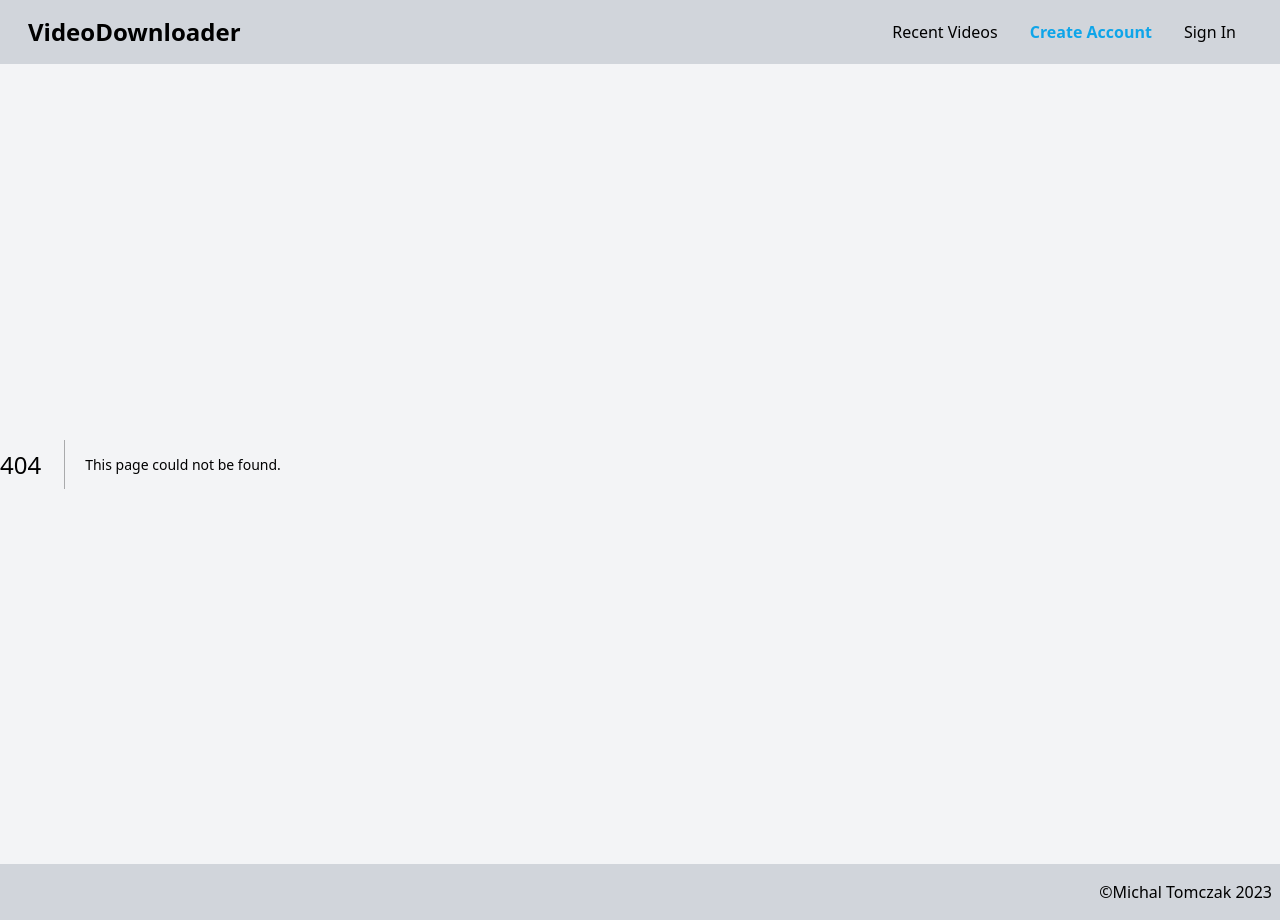
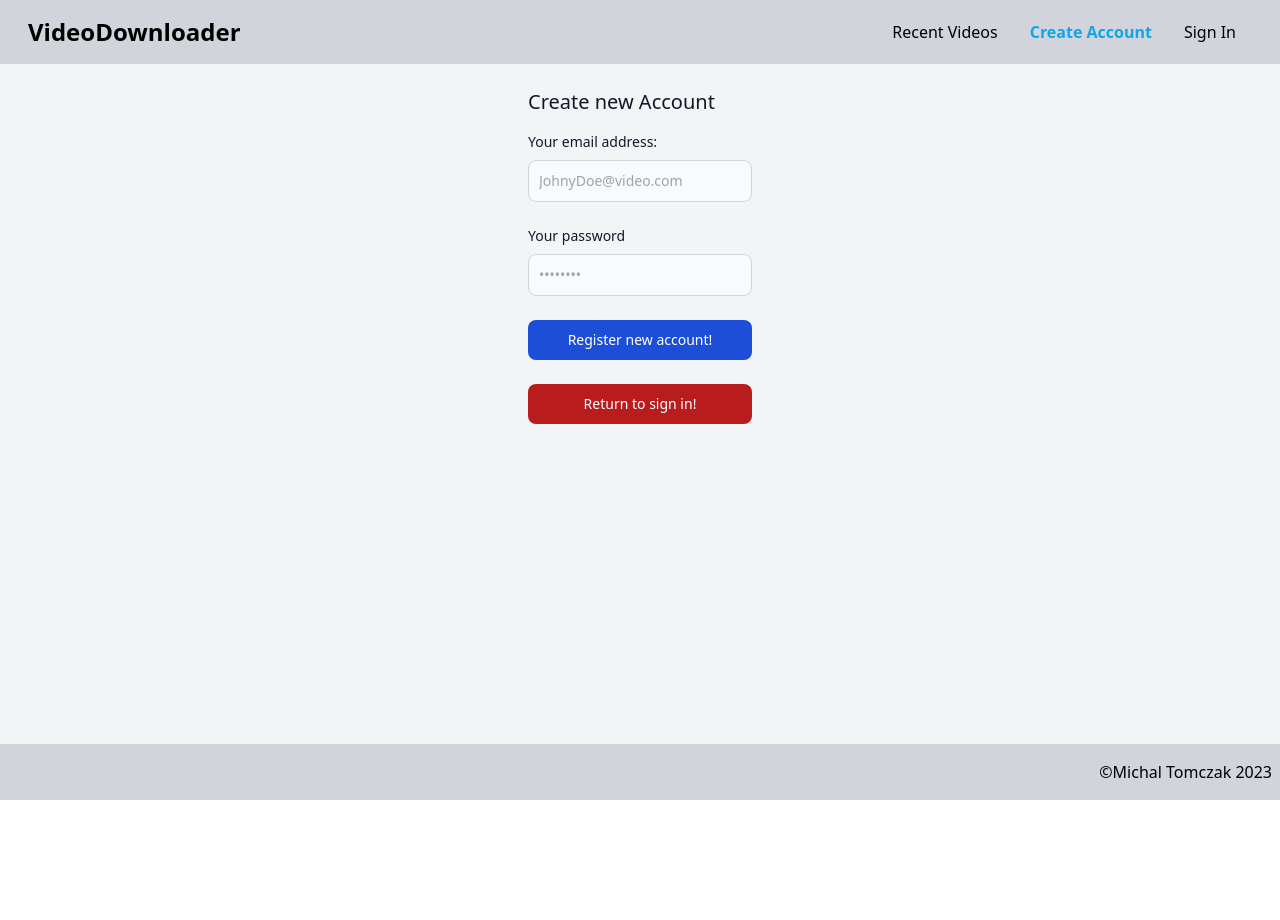
Before and after one commit to MichalTomczakSE/video-front-app, a Next.js app: page /register in a window 1280 px wide. Before the commit this address had no page. After the commit the page ends 800 px from the top, so only its background shows below. Built offline with nearby package versions, Linux system fonts and the light colour scheme.

Commit message:
Create pages for small displays instead of showing modal

```diff
--- /dev/null
+++ b/pages/login.tsx
@@ -0,0 +1,11 @@
+import { LoginForm } from "@/components/LoginForm";
+import { useRouter } from "next/router";
+
+const LoginPage = () => {
+  const router = useRouter();
+  return (
+    <LoginForm createAccount={() => router.push('/register')}/>
+  )
+}
+
+export default LoginPage;
--- /dev/null
+++ b/pages/recent.tsx
@@ -0,0 +1,7 @@
+const Recent = () => {
+  return (
+    <div>Hello</div>
+  )
+}
+
+export default Recent;
--- /dev/null
+++ b/pages/register.tsx
@@ -0,0 +1,15 @@
+import { RegisterForm } from "@/components/RegisterForm";
+import Link from "next/link";
+import { useRouter } from "next/router";
+
+const Register = () => {
+  const router = useRouter();
+
+  return (
+    <div className="mx-auto">
+      <RegisterForm signIn={() => router.push('/login')}/>
+    </div>
+  );
+};
+
+export default Register;
```
